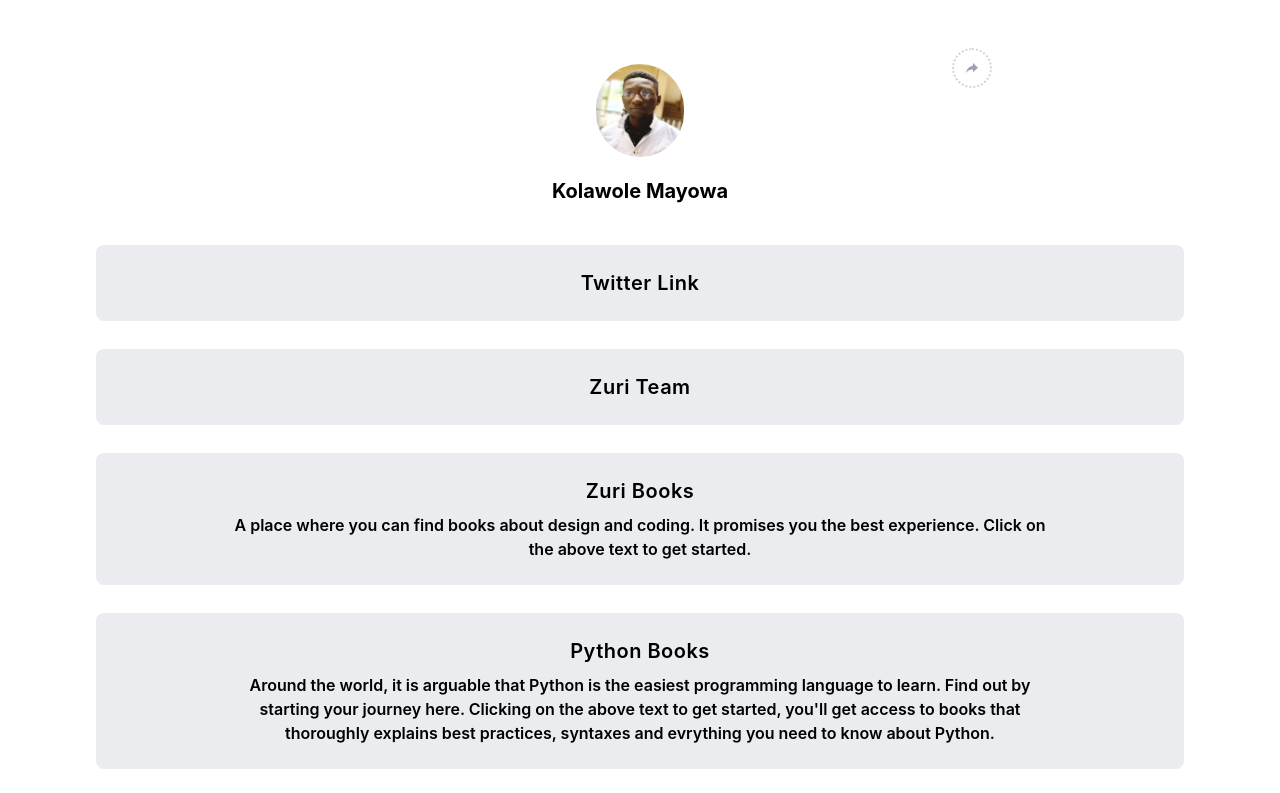
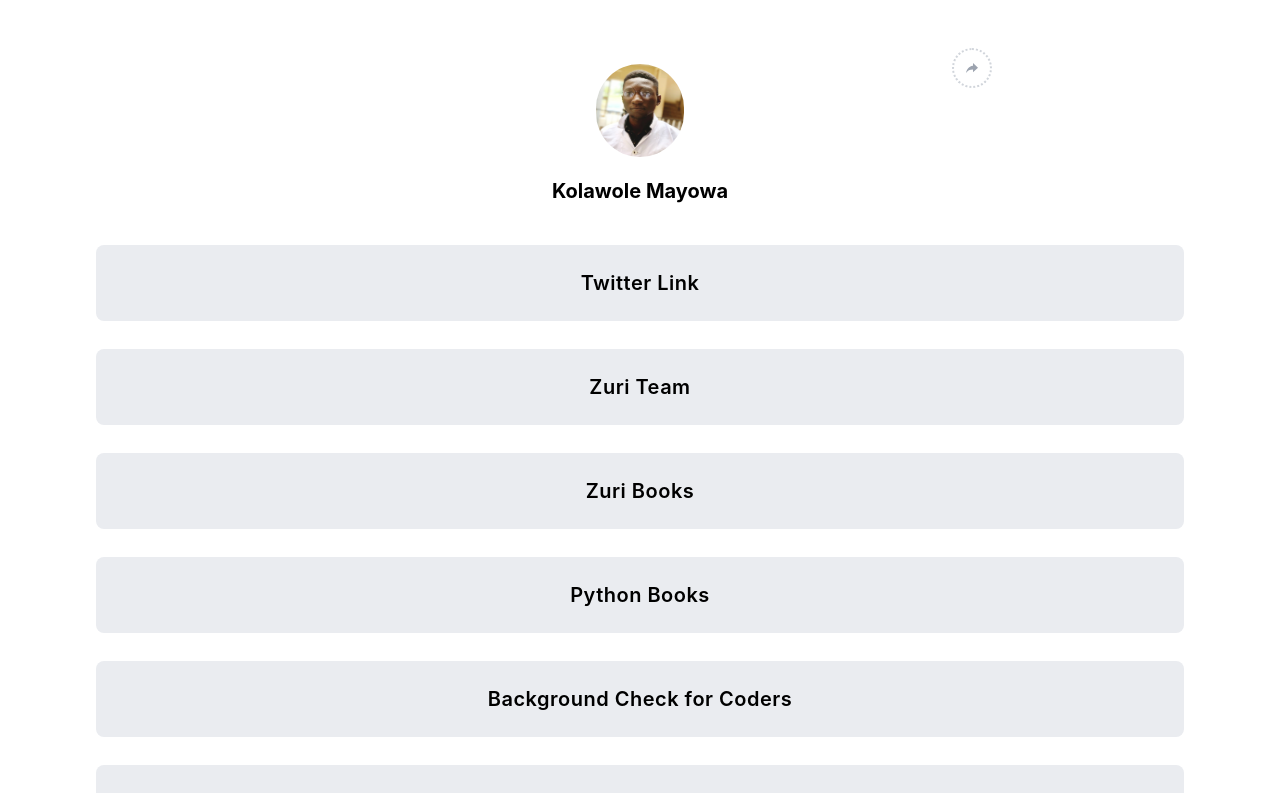
Before and after one commit to Zrnited/Linktree, a React (Create React App) app: page / in a window 1280 px wide. Shown: the top 793 px of the page. Built offline with nearby package versions, Linux system fonts and the light colour scheme.

Commit message:
Fixed errors

```diff
--- a/src/pages/Home.js
+++ b/src/pages/Home.js
@@ -127,10 +127,8 @@ const Home = () => {
         {links.map((link, index)=>{
           return (
             <motion.div whileHover={{scale: 1.1}} key={index} data-aos='fade-up' className='bg-gray200 w-90 text-center cursor-default text-base font-semibold flex flex-col items-center gap-2 py-6 rounded-lg hover:bg-gray300 transition ease-in-out delay-100 hover:border-solid hover:border hover:border-gray-400 lg:w-85'>
-              <button id={link.id}>
-                <a href={link.link} rel='noreferrer' target={'_blank'} className='tracking-wide hover:opacity-75 transition ease-in-out delay-100 sm:text-lg md:text-xl'>{link.name}</a>
-              </button>
-              {link.additionalText && <p className='text-xs w-3/4 sm:text-sm md:text-base'>{link.additionalText}</p>}
+
+            <a id={link.id} href={link.link} rel='noreferrer' target={'_blank'} className='tracking-wide hover:opacity-75 transition ease-in-out delay-100 sm:text-lg md:text-xl'>{link.name}</a>
             </motion.div>
           )
         })}
```
